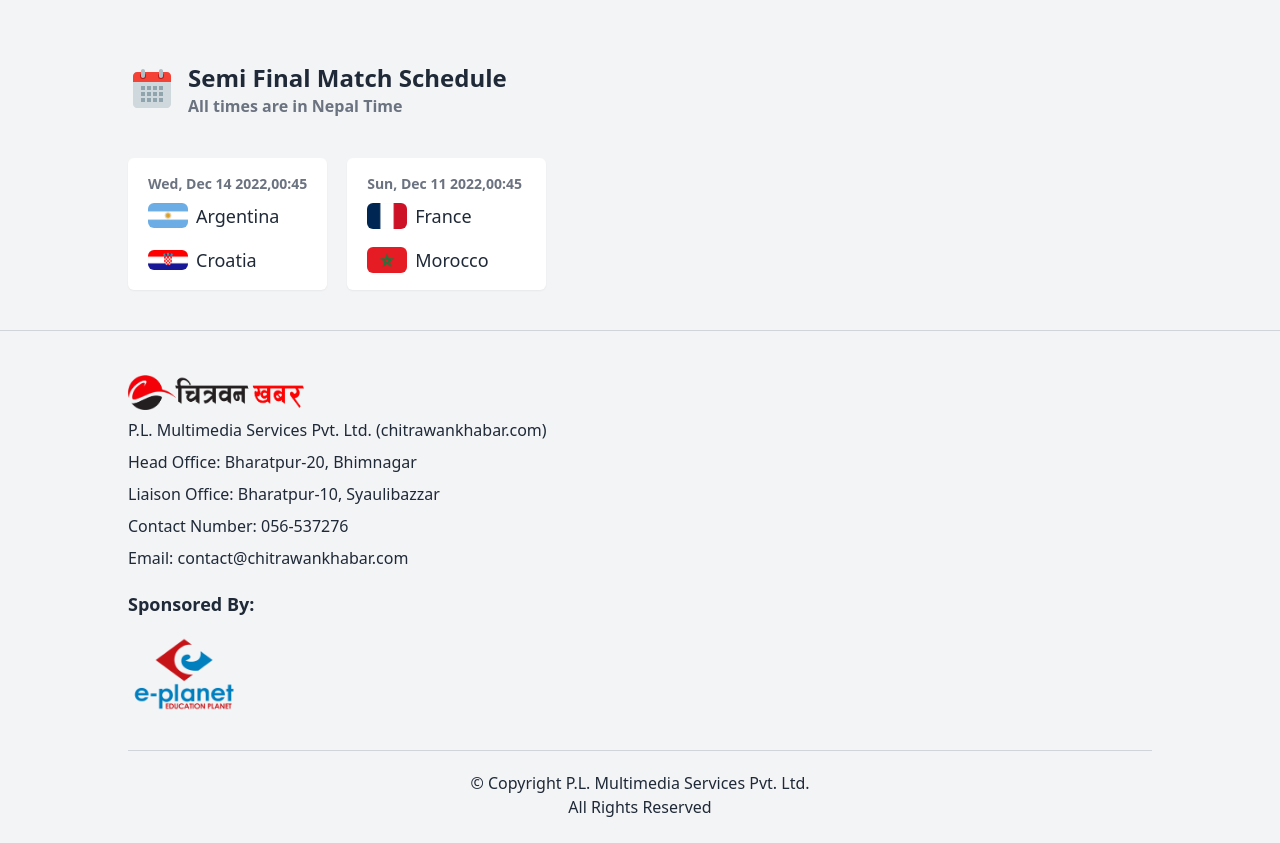
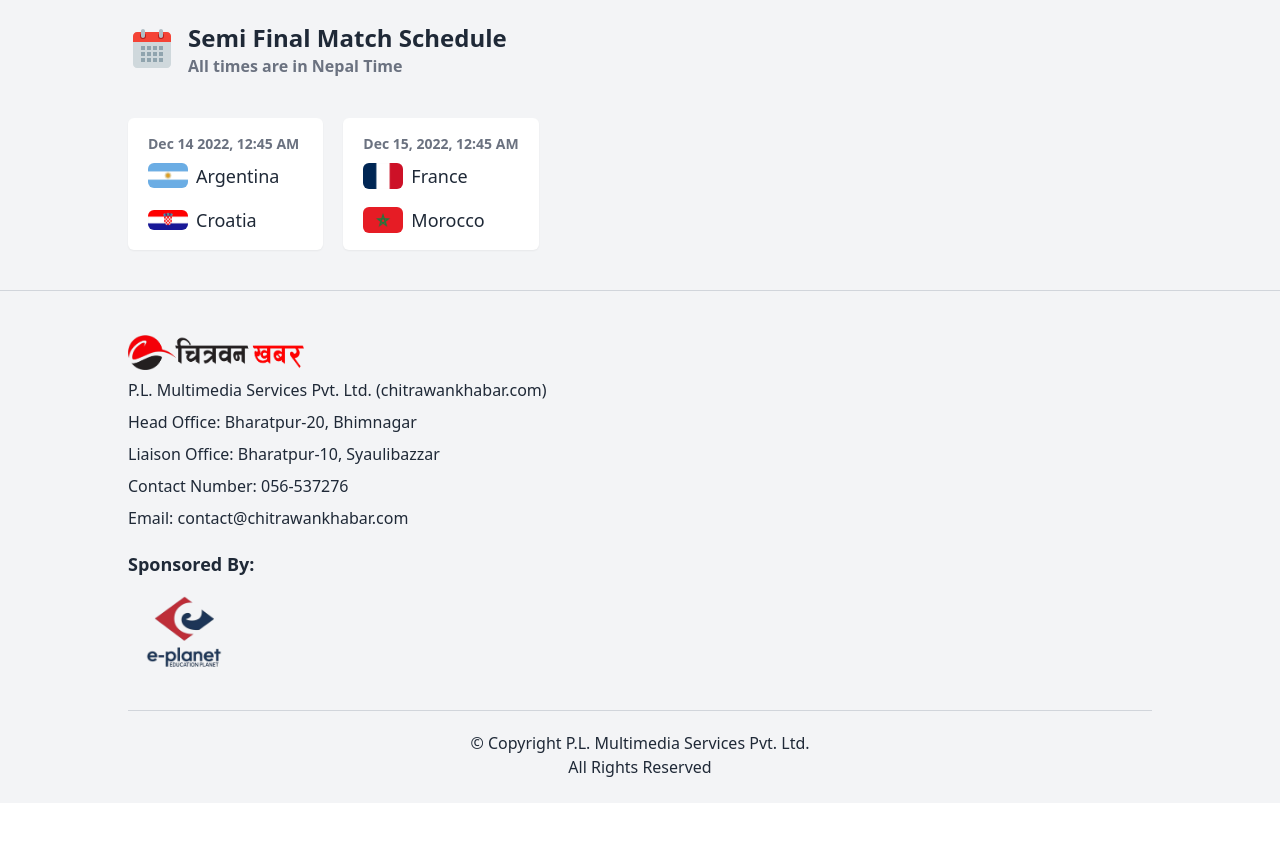
Before and after one commit to subegshahi/wc2022-prediction, a React (Vite) app: page / in a window 1280 px wide. Shown: the part 1160-2003 px from the top of the page. After the commit the page ends 1963 px from the top, so only its background shows below. Built offline with nearby package versions, Linux system fonts and the light colour scheme; no server answers.

Commit message:
Pages and components updated

```diff
--- a/src/components/Footer.jsx
+++ b/src/components/Footer.jsx
@@ -1,8 +1,13 @@
 import React from "react";
 import navLogo from "../assets/images/chitrawan-khabar-logo.png";
 import eplanet from "../assets/images/eplanet-logo.png";
+import { Link } from "react-router-dom";
 
 export default function Footer() {
+  const navigateToFbPage = () => {
+    window.location.replace("https://www.facebook.com/eplanet.chitwan/");
+  };
+
   return (
     <footer className="border-t border-gray-300 mt-10">
       <div className="container mx-auto px-5 py-6 mt-5  lg:px-32">
@@ -17,7 +22,9 @@ export default function Footer() {
 
         <div>
           <p className="mt-5 font-semibold text-lg">Sponsored By:</p>
-          <img className="h-28" src={eplanet} alt="" />
+          <Link onClick={navigateToFbPage}>
+            <img className="h-28" src={eplanet} alt="" />
+          </Link>
         </div>
 
         <hr className="mt-5 border-gray-300" />
--- a/src/pages/Home.jsx
+++ b/src/pages/Home.jsx
@@ -39,7 +39,7 @@ export const Home = () => {
 
   return (
     <section>
-      <div className="container mx-auto px-5 mt-10 items-center lg:flex lg:px-32 lg:gap-10">
+      <div className="container mx-auto px-5  items-center lg:flex lg:px-32 lg:gap-10">
         <div
           className="bg-white shadow-sm border rounded-lg p-10 mt-20 lg:w-1/3"
           style={{ maxWidth: 600 }}
@@ -119,7 +119,7 @@ export const Home = () => {
             /> */}
 
             <R16Schedule
-              time={"Wed, Dec 14 2022,00:45"}
+              time={"Dec 14 2022, 12:45 AM"}
               countryFlag1={argentina}
               countryName1={"Argentina"}
               countryFlag2={croatia}
@@ -135,7 +135,7 @@ export const Home = () => {
             /> */}
 
             <R16Schedule
-              time={"Sun, Dec 11 2022,00:45"}
+              time={"Dec 15, 2022, 12:45 AM"}
               countryFlag1={france}
               countryName1={"France"}
               countryFlag2={morocco}
```
Also changed, not shown: src/assets/images/eplanet-logo.png.
